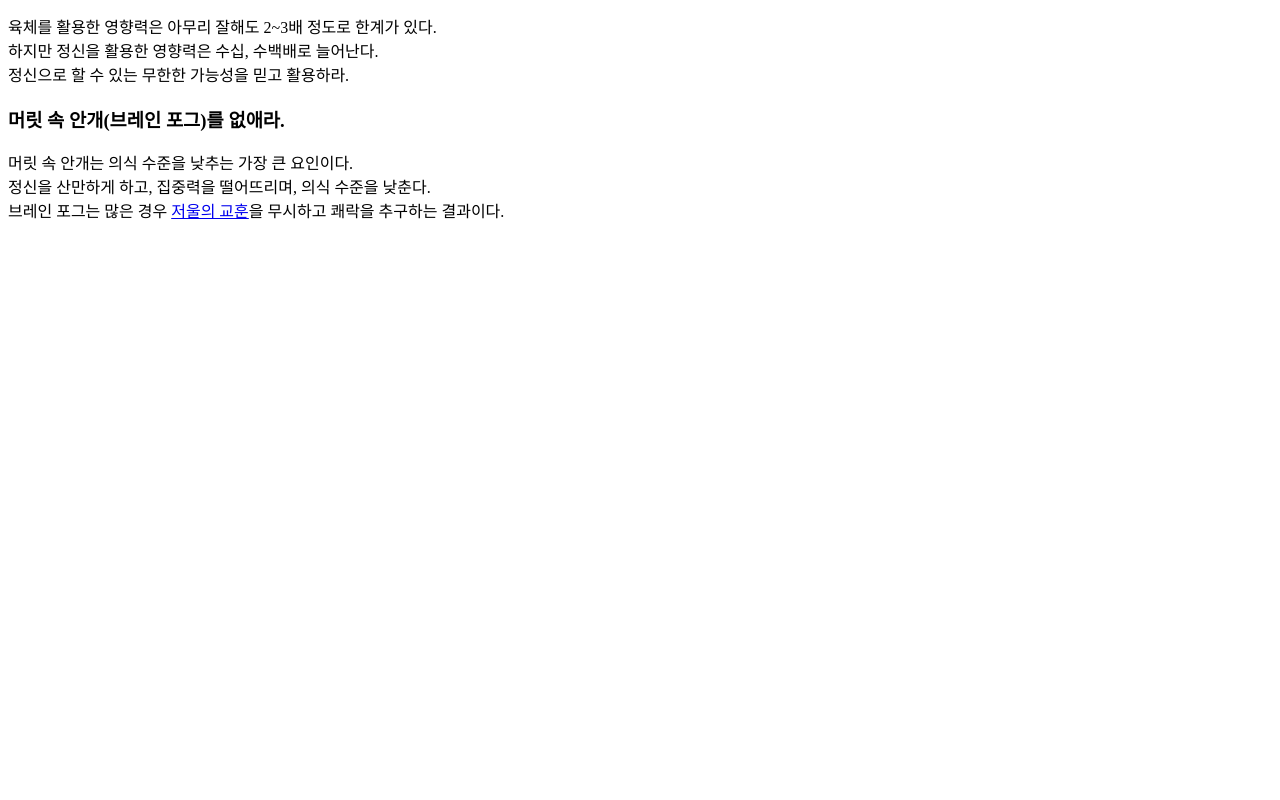
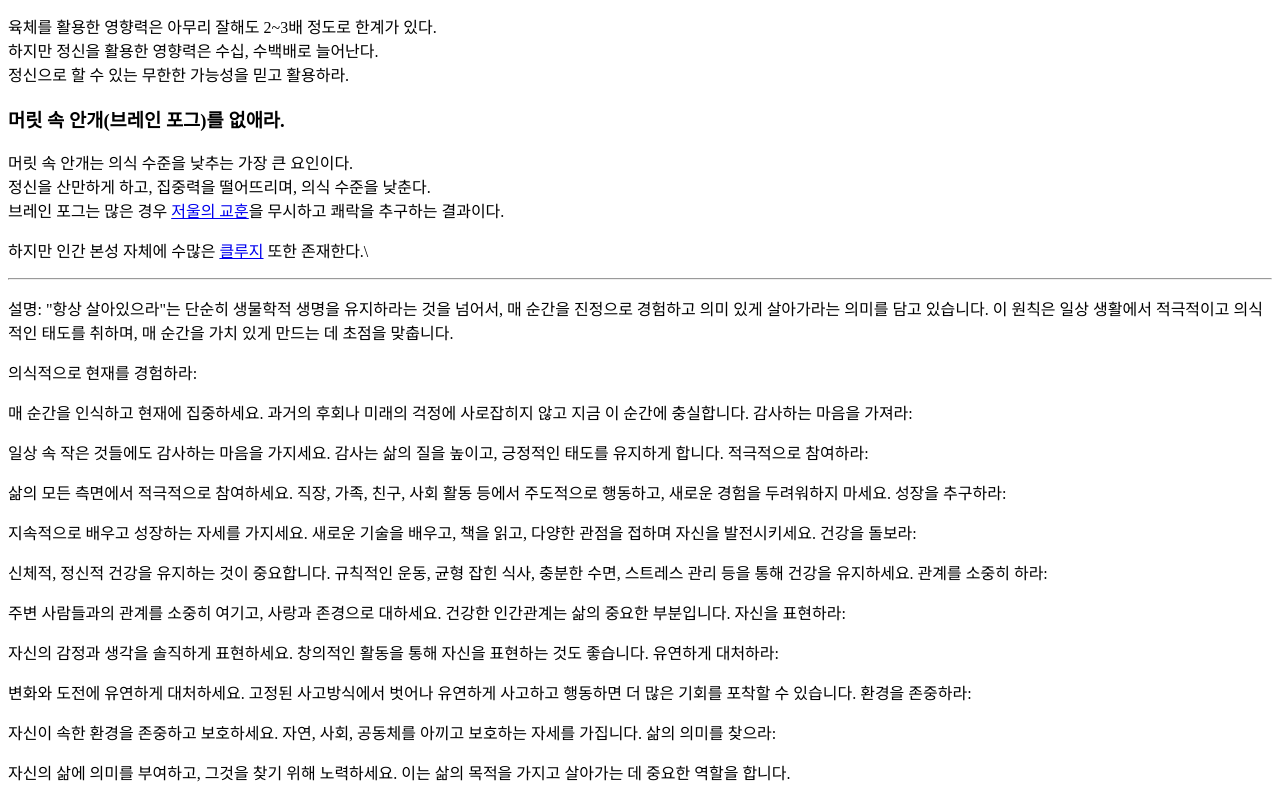
Before and after one commit to sysmae/principles, a Next.js app: page /life/reality/0 in a window 1280 px wide. Shown: the part 297-1097 px from the top of the page. Before the commit the page ends 800 px from the top, so only its background shows below. Built offline with nearby package versions, Linux system fonts and the light colour scheme.

Commit message:
항상 살아 있으라

```diff
--- a/pages/life/reality/0.mdx
+++ b/pages/life/reality/0.mdx
@@ -1,4 +1,4 @@
-# 생각을 선명하게 유지하라
+# 항상 살아있으라
 
 ### 모든 이상은 높은 의식 수준을 요구한다.
 
@@ -19,3 +19,42 @@
 머릿 속 안개는 의식 수준을 낮추는 가장 큰 요인이다.\
 정신을 산만하게 하고, 집중력을 떨어뜨리며, 의식 수준을 낮춘다.\
 브레인 포그는 많은 경우 [저울의 교훈](/life/pain/1)을 무시하고 쾌락을 추구하는 결과이다.
+
+하지만 인간 본성 자체에  수많은 [클루지](/life/reality/5) 또한 존재한다.\
+
+
+---
+
+설명:
+"항상 살아있으라"는 단순히 생물학적 생명을 유지하라는 것을 넘어서, 매 순간을 진정으로 경험하고 의미 있게 살아가라는 의미를 담고 있습니다. 이 원칙은 일상 생활에서 적극적이고 의식적인 태도를 취하며, 매 순간을 가치 있게 만드는 데 초점을 맞춥니다.
+
+의식적으로 현재를 경험하라:
+
+매 순간을 인식하고 현재에 집중하세요. 과거의 후회나 미래의 걱정에 사로잡히지 않고 지금 이 순간에 충실합니다.
+감사하는 마음을 가져라:
+
+일상 속 작은 것들에도 감사하는 마음을 가지세요. 감사는 삶의 질을 높이고, 긍정적인 태도를 유지하게 합니다.
+적극적으로 참여하라:
+
+삶의 모든 측면에서 적극적으로 참여하세요. 직장, 가족, 친구, 사회 활동 등에서 주도적으로 행동하고, 새로운 경험을 두려워하지 마세요.
+성장을 추구하라:
+
+지속적으로 배우고 성장하는 자세를 가지세요. 새로운 기술을 배우고, 책을 읽고, 다양한 관점을 접하며 자신을 발전시키세요.
+건강을 돌보라:
+
+신체적, 정신적 건강을 유지하는 것이 중요합니다. 규칙적인 운동, 균형 잡힌 식사, 충분한 수면, 스트레스 관리 등을 통해 건강을 유지하세요.
+관계를 소중히 하라:
+
+주변 사람들과의 관계를 소중히 여기고, 사랑과 존경으로 대하세요. 건강한 인간관계는 삶의 중요한 부분입니다.
+자신을 표현하라:
+
+자신의 감정과 생각을 솔직하게 표현하세요. 창의적인 활동을 통해 자신을 표현하는 것도 좋습니다.
+유연하게 대처하라:
+
+변화와 도전에 유연하게 대처하세요. 고정된 사고방식에서 벗어나 유연하게 사고하고 행동하면 더 많은 기회를 포착할 수 있습니다.
+환경을 존중하라:
+
+자신이 속한 환경을 존중하고 보호하세요. 자연, 사회, 공동체를 아끼고 보호하는 자세를 가집니다.
+삶의 의미를 찾으라:
+
+자신의 삶에 의미를 부여하고, 그것을 찾기 위해 노력하세요. 이는 삶의 목적을 가지고 살아가는 데 중요한 역할을 합니다.
--- a/pages/life/reality/_meta.json
+++ b/pages/life/reality/_meta.json
@@ -1,5 +1,5 @@
 {
-  "0":"생각을 선명하게 유지하라",
+  "0":"항상 살아있으라",
   "1":"현실을 수용하고 대응하라",
   "2":"요소들을 이해하고 통제하라",
   "3":"신뢰도에 가중치를 두는 의사결정을 하라",
```
